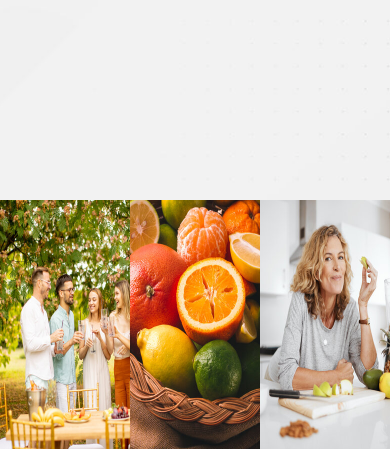
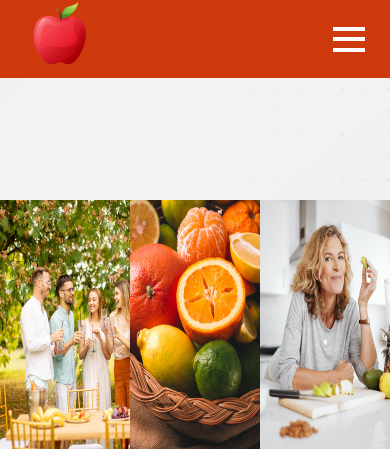
Before and after one commit to Euer24/Vrucht.be, a PHP site: page /overons.php in a window 390 px wide. Shown: the top 449 px of the page. Run offline with PHP 8.4, Linux system fonts and the light colour scheme.

Commit message:
aanpassing toegevoegd
+hamburgermenu wanneer je scherm kleiner word

+text naast de recept images

```diff
--- a/vrucht/css/navbar.css
+++ b/vrucht/css/navbar.css
@@ -61,3 +61,40 @@
 {
    width: 100%;
 }
+
+.hamburger {
+    display: none;
+    flex-direction: column;
+    justify-content: space-around;
+    width: 2rem;
+    height: 2rem;
+    cursor: pointer;
+}
+
+.hamburger div {
+    width: 2rem;
+    height: 0.25rem;
+    background-color: #fff;
+}
+
+.navbar.open {
+    height: 150px;
+}
+
+@media (max-width: 768px) {
+    .navbar {
+        display: flex;
+        flex-direction: column;
+        height: 0;
+        overflow: hidden;
+        transition: height 0.3s ease-out;
+    }
+    .navbar a {
+        display: block;
+        margin-top: 5px;
+    }
+    .hamburger {
+        display: flex;
+        margin-left: 80px;
+    }
+}
--- a/vrucht/index.php
+++ b/vrucht/index.php
@@ -88,4 +88,5 @@ function showSlides(n) {
   dots[slideIndex-1].className += " active";
 }
 </script>
+<?php include 'layouts/hamburger.php'; ?>
 </html>
--- /dev/null
+++ b/vrucht/layouts/hamburger.php
@@ -0,0 +1,15 @@
+<script>
+    function toggleNavbar() {
+    var navbar = document.querySelector('.navbar');
+    if (navbar.style.display === "none") {
+        navbar.style.display = "flex";
+    } else {
+        navbar.style.display = "none";
+    }
+}
+
+    function toggleNavbar() {
+    var navbar = document.querySelector('.navbar');
+    navbar.classList.toggle('open');
+}
+</script>
--- a/vrucht/layouts/navbar.php
+++ b/vrucht/layouts/navbar.php
@@ -1,13 +1,14 @@
-
 <header class="header">
     <a href="/"><img src="/img/logo.png" class="logo" alt="logo"></a>
-
-
-
     <nav class="navbar">
-                <a href="/">Home</a>
-                <a href="recept.php">Recepten</a>
-                <a href="overons.php">Over Ons</a>
-                <a href="contact.php">Contact</a>
+        <a href="/">Home</a>
+        <a href="recept.php">Recepten</a>
+        <a href="overons.php">Over Ons</a>
+        <a href="contact.php">Contact</a>
     </nav>
+    <div class="hamburger" onclick="toggleNavbar()">
+        <div></div>
+        <div></div>
+        <div></div>
+    </div>
 </header>
--- a/vrucht/overons.php
+++ b/vrucht/overons.php
@@ -10,6 +10,7 @@
 </head>
 
 <body>
+<?php include 'layouts/navbar.php'; ?>
 
 
 <div class="image-row">
@@ -30,6 +31,8 @@
 
 
 <?php  include 'layouts/footer.php'; ?>
+<?php include 'layouts/hamburger.php'; ?>
+
 
 </body>
 </html>
--- a/vrucht/recept.php
+++ b/vrucht/recept.php
@@ -43,7 +43,7 @@
 <p> 6-11-2023</p></div>
 
 <?php include 'layouts/footer.php'; ?>
-
+<?php include 'layouts/hamburger.php'; ?>
 
 
 </body>
```
Also changed, not shown: vrucht/css/fruit.css (+29 -4 lines), vrucht/recepten/recept1.php (+8 -2 lines).
